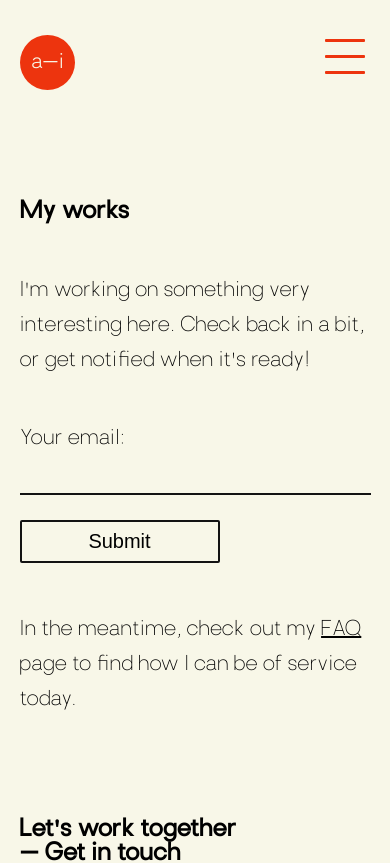
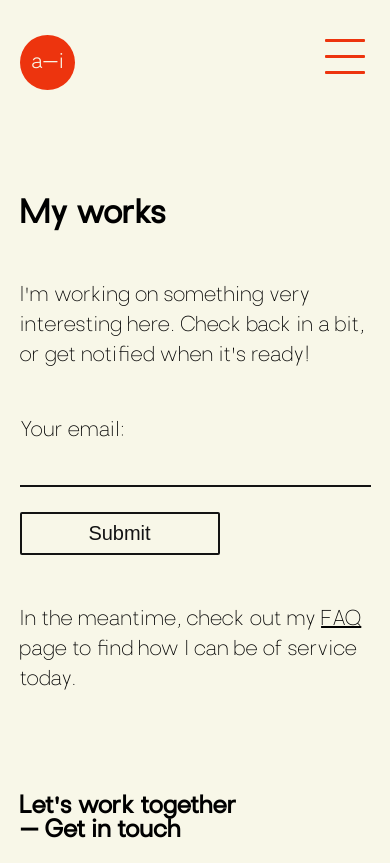
Before and after one commit to alinailina/Cover-Letter, a React (Create React App) app: page /portfolio in a window 390 px wide. Shown: the top 863 px of the page. Built offline with nearby package versions, Linux system fonts and the light colour scheme.

Commit message:
Fixing mobile issues

```diff
--- a/src/layout/css/Portfolio.module.scss
+++ b/src/layout/css/Portfolio.module.scss
@@ -10,7 +10,7 @@
       font-size: 3rem;
 
       @include phone {
-        font-size: 6vw;
+        font-size: 8vw;
       }
     }
   }
@@ -31,6 +31,7 @@
 
       @include phone {
         font-size: 1.25rem;
+        line-height: 1.5;
       }
     }
 
@@ -54,6 +55,7 @@
           font-family: $regular;
           font-size: 1.5rem;
           padding: 10px 2px;
+          -webkit-appearance: none;
         }
       }
 
@@ -63,12 +65,14 @@
         padding: 8px 0;
         border: 2px solid $black;
         border-radius: 2px;
-        background-color: inherit;
+        color: $black;
+        background-color: $nude;
         cursor: pointer;
+        -webkit-appearance: none;
 
-        &:hover {
+        &:hover:focus:active {
+          border: 2px solid $black;
           color: $nude;
-          border: 2px solid $black;
           background-color: $black;
         }
 
```
